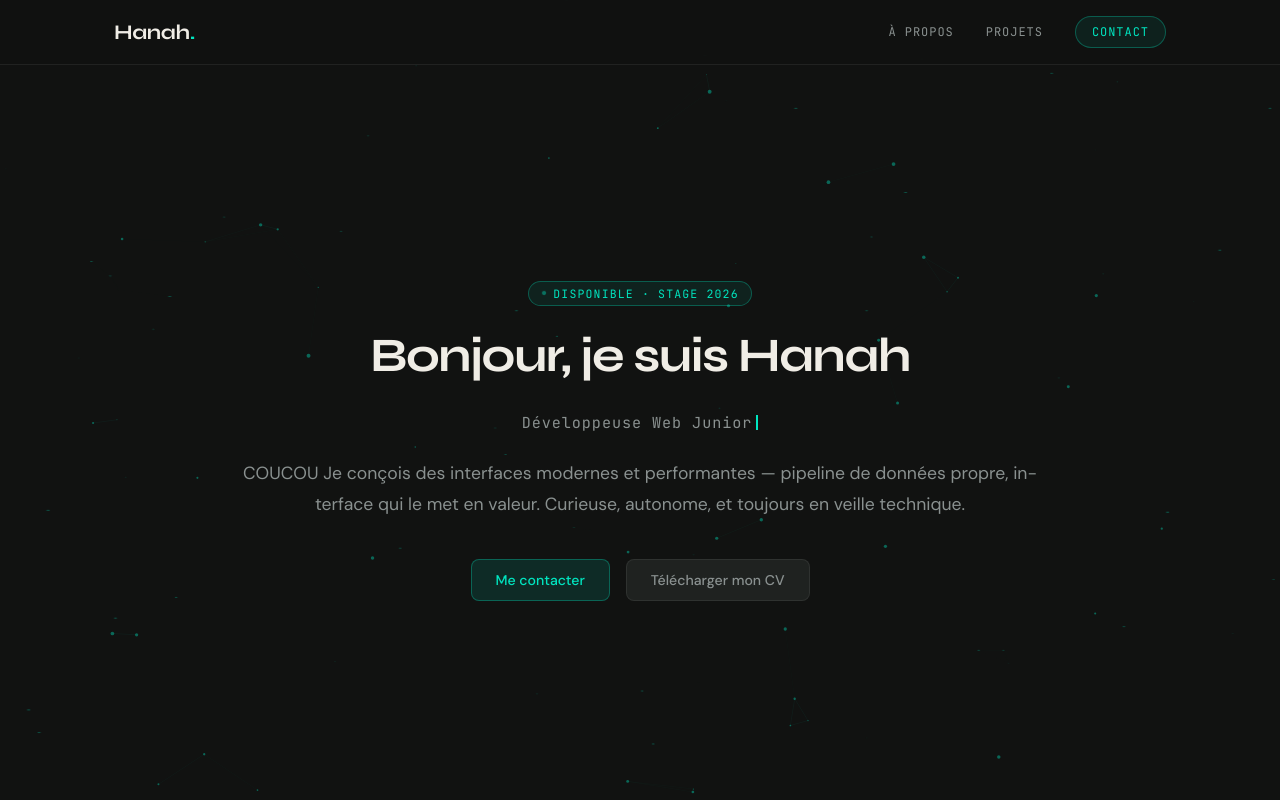
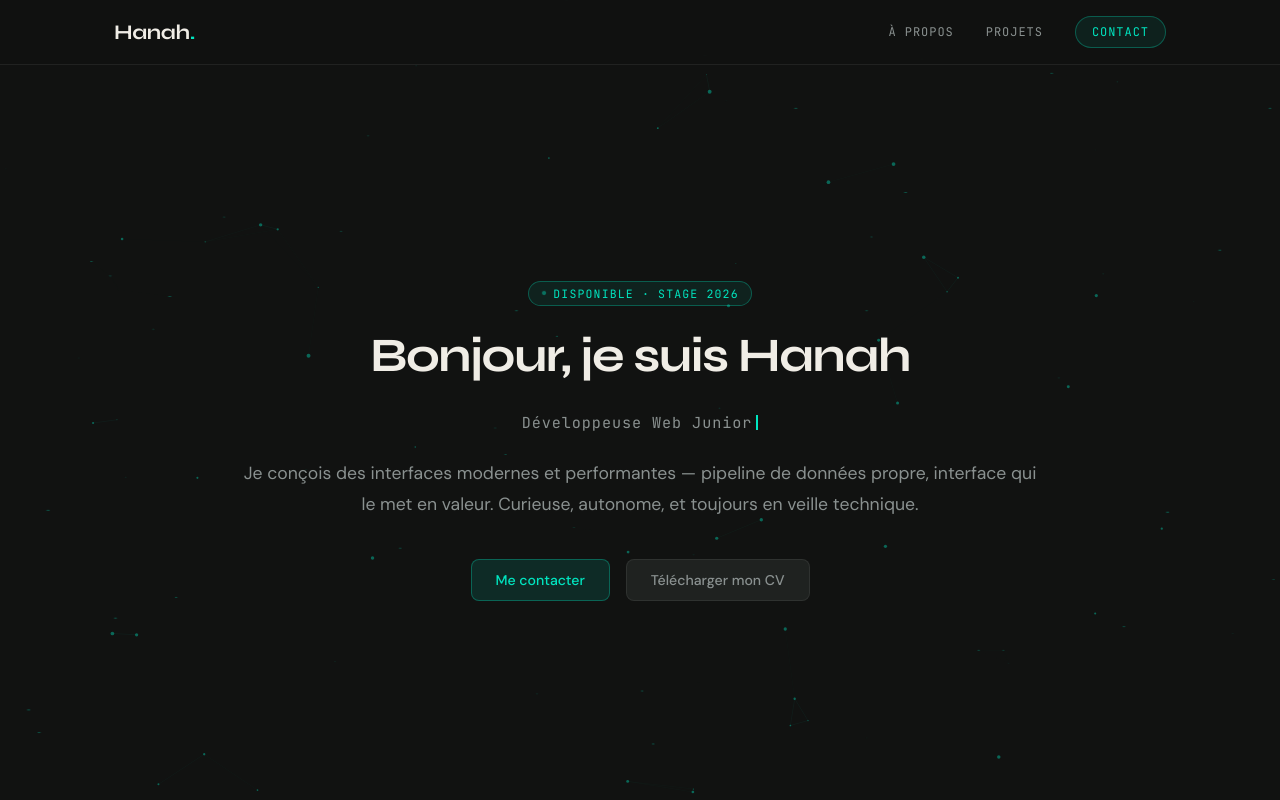
Before and after one commit to sahHanah44/Portfolio_Hanah_Sahmoune, a Next.js app in the folder mon-portfolio/: page / in a window 1280 px wide. Shown: the top 800 px of the page. Built offline with nearby package versions, Linux system fonts and the light colour scheme.

Commit message:
supression de test

```diff
--- a/mon-portfolio/src/composents/sections/Hero.tsx
+++ b/mon-portfolio/src/composents/sections/Hero.tsx
@@ -156,7 +156,7 @@ export default function Hero() {
         </h2>
 
         <p className={`${styles.description} ${showDesc ? styles.visible : ""}`}>
-          COUCOU Je conçois des interfaces modernes et performantes — pipeline de données
+          Je conçois des interfaces modernes et performantes — pipeline de données
           propre, interface qui le met en valeur. Curieuse, autonome, et toujours
           en veille technique.
         </p>
```
